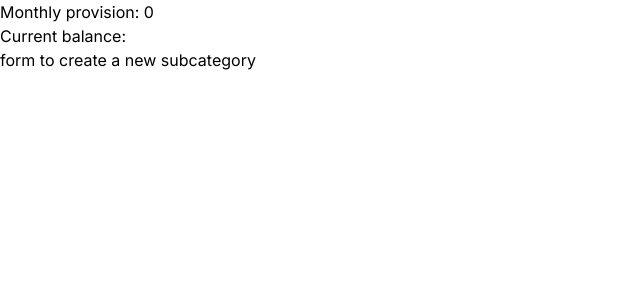
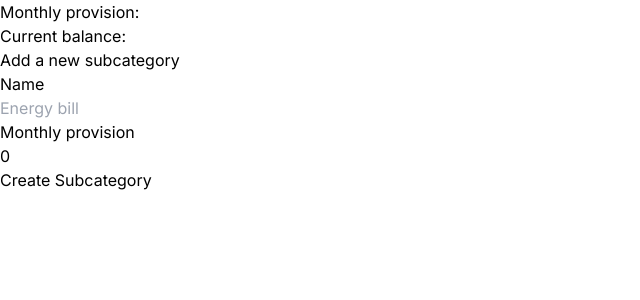
Before and after one commit to omanpios/personal-finances, a Next.js app in the folder client/: page /categories in a window 1280 px wide. Shown: the top 300 px of the page, without its empty margins (0-640 px from the left). Built offline with nearby package versions, Linux system fonts and the light colour scheme.

Commit message:
- Add Category context. - Read categoryId from context. - Add a create subtegory form.

```diff
--- a/client/app/categories/[...categorySlug]/page.jsx
+++ b/client/app/categories/[...categorySlug]/page.jsx
@@ -1,10 +1,8 @@
 "use client";
 
-import { UserContext } from "@/app/contexts/UserContext";
-import { useContext } from "react";
+import SubcategoryForm from "@/app/components/category/subcategory-form";
 
 export default function CategoryPage({ params }) {
-  const { userId } = useContext(UserContext);
   const slug = params.categorySlug;
 
   return (
@@ -12,12 +10,12 @@ export default function CategoryPage({ params }) {
       <header>
         <div className="flex flex-col items-center p-10">
           <h1 className="text-2xl font-semibold uppercase pb-5">{slug}</h1>{" "}
-          <h2>Monthly provision: {userId}</h2>
+          <h2>Monthly provision: </h2>
           <h2>Current balance: </h2>
         </div>
       </header>
       <main>
-        <p>form to create a new subcategory</p>
+        <SubcategoryForm />
       </main>
     </>
   );
--- a/client/app/components/category/category-card.jsx
+++ b/client/app/components/category/category-card.jsx
@@ -1,4 +1,6 @@
+import { CategoryContext } from "@/app/contexts/CategoryContext";
 import Link from "next/link";
+import { useContext } from "react";
 
 export default function CategoryCard({
   categoryName,
@@ -6,6 +8,9 @@ export default function CategoryCard({
   balance,
   id,
 }) {
+  const { setCategoryId } = useContext(CategoryContext);
+  setCategoryId(id);
+
   return (
     <div className="p-5" id={id}>
       <div className="bg-white p-5 rounded-lg shadow-md">
--- /dev/null
+++ b/client/app/components/category/subcategory-form.jsx
@@ -0,0 +1,54 @@
+import { useContext, useState } from "react";
+import Button from "../common/button";
+import Input from "../common/input";
+import { UserContext } from "@/app/contexts/UserContext";
+import { CategoryContext } from "@/app/contexts/CategoryContext";
+
+export default function SubcategoryForm() {
+  const { userId } = useContext(UserContext);
+  const { categoryId } = useContext(CategoryContext);
+  const [subcategory, setSubcategory] = useState({
+    name: "",
+    monthlyProvision: 0,
+  });
+
+  function handleOnChange(e) {
+    const { name, value } = e.target;
+    setSubcategory((prevValues) => {
+      return { ...prevValues, [name]: value };
+    });
+  }
+
+  function submitSubcategory(e) {
+    e.preventDefault();
+    subcategory.categoryId = categoryId;
+    subcategory.userId = userId;
+    console.log(subcategory);
+    console.log(categoryId);
+  }
+
+  return (
+    <form className="w-full max-w-sm p-7">
+      <h1 className=" text-gray-700 font-bold md:text-right mb-1 md:mb-0 p-3">
+        Add a new subcategory
+      </h1>
+      <Input
+        label="Name"
+        type="text"
+        placeholder="Energy bill"
+        name="name"
+        value={subcategory.name}
+        onChange={handleOnChange}
+      />
+      <Input
+        label="Monthly provision"
+        type="number"
+        placeholder="Energy bill"
+        name="monthlyProvision"
+        value={subcategory.monthlyProvision}
+        onChange={handleOnChange}
+      />
+      <Button label="Create Subcategory" onClick={submitSubcategory} />
+    </form>
+  );
+}
--- /dev/null
+++ b/client/app/contexts/CategoryContext.jsx
@@ -0,0 +1,14 @@
+"use client";
+
+import { createContext, useState } from "react";
+export const CategoryContext = createContext([]);
+
+export const CategoryProvider = ({ children }) => {
+  const [categoryId, setCategoryId] = useState();
+
+  return (
+    <CategoryContext.Provider value={{ categoryId, setCategoryId }}>
+      {children}
+    </CategoryContext.Provider>
+  );
+};
--- a/client/app/layout.jsx
+++ b/client/app/layout.jsx
@@ -1,6 +1,7 @@
 import { Inter } from "next/font/google";
 import "./globals.css";
 import { UserProvider } from "./contexts/UserContext";
+import { CategoryProvider } from "./contexts/CategoryContext";
 
 const inter = Inter({ subsets: ["latin"] });
 
@@ -14,7 +15,9 @@ export default function RootLayout({ children }) {
     <html lang="en">
       <head>{/* <link href="./output.css" rel="stylesheet" /> */}</head>
       <UserProvider>
-        <body className={inter.className}>{children}</body>
+        <CategoryProvider>
+          <body className={inter.className}>{children}</body>
+        </CategoryProvider>
       </UserProvider>
     </html>
   );
```
